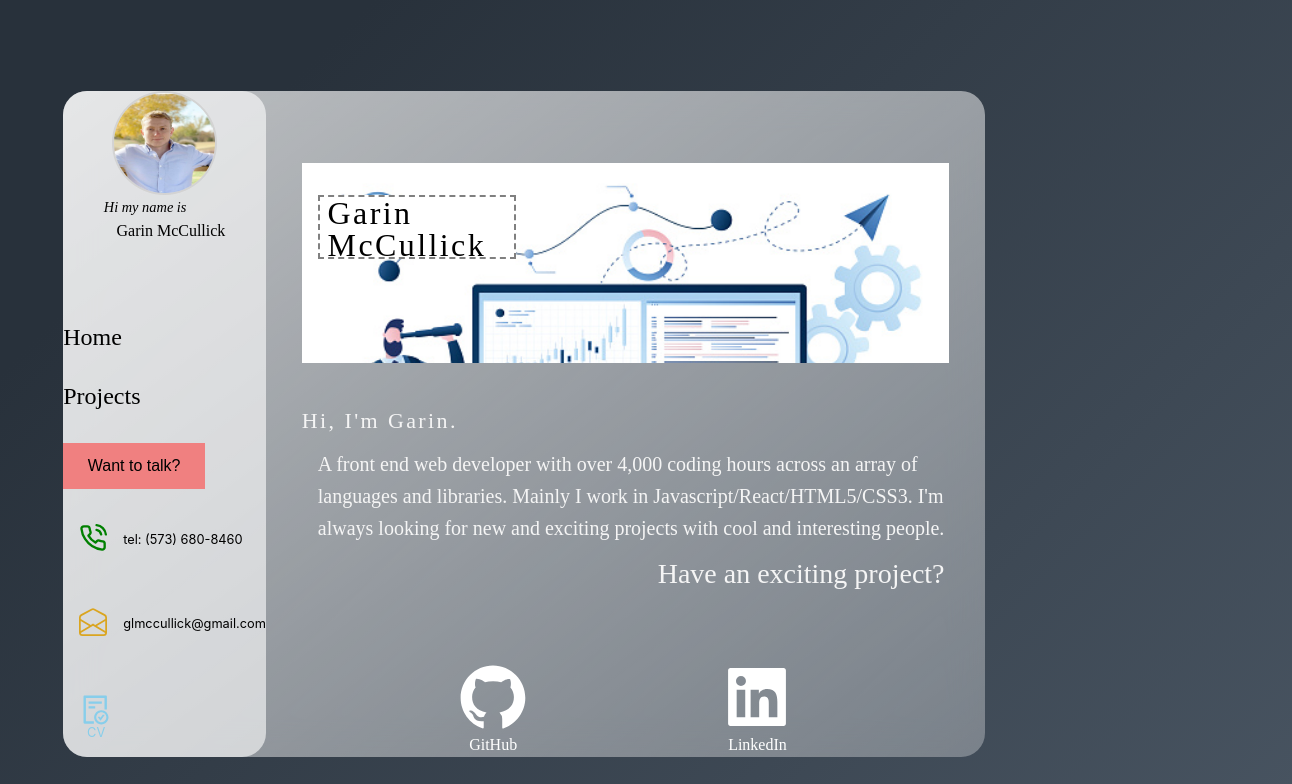
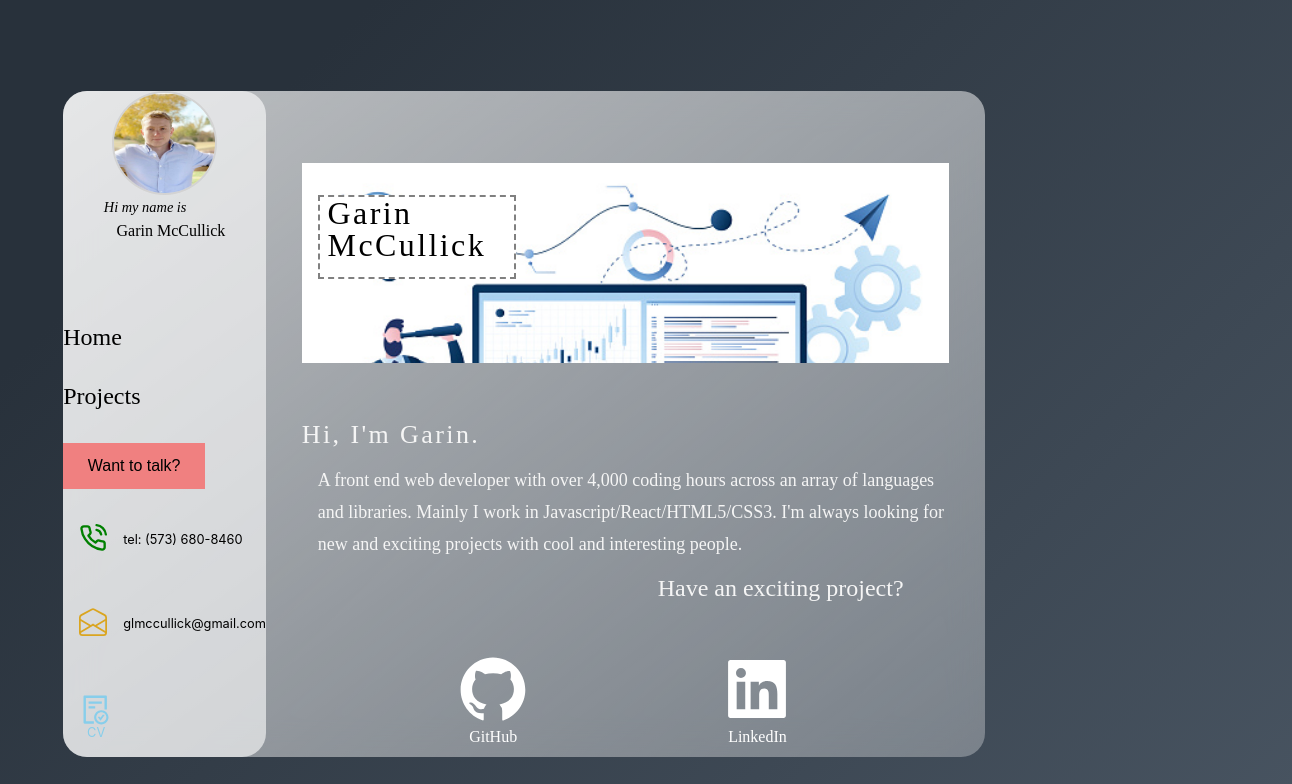
Before and after one commit to GarinMcCullick/personalWebsite, a React (Create React App) app in the folder website/: page / in a window 1536 px wide. Shown: the top 784 px of the page, without its empty margins (244-1536 px from the left). Built offline with nearby package versions, Linux system fonts and the light colour scheme.

Commit message:
fixed 1500px breakpoint

```diff
--- a/website/src/Home.css
+++ b/website/src/Home.css
@@ -120,3 +120,33 @@
     }
 
 }
+
+    @media (min-width:1400px) and (max-width: 1600px){
+
+        .home-name {
+            width:30%;
+            height:40%;
+        }
+
+        .home-name h1{
+            font-size: 32px;
+        }
+
+        .home-description h2 {
+        font-size: 26px;
+        }
+
+        .home-description p{
+            font-size: 18px;
+
+        }
+
+        .home-description h3{
+            font-size: 24px;
+        }
+
+        .home-social{
+            margin-bottom:0.5rem;
+        }
+
+    }
--- a/website/src/Projects.css
+++ b/website/src/Projects.css
@@ -114,6 +114,34 @@ h2{
     letter-spacing: 0.15rem;
 }
 
+}
+
+@media (min-width: 1400px) and (max-width: 1800px) {
+
+    h1 {
+        font-size: 36px;
+        margin-bottom:1rem;
+    }
+
+    h2 {
+        font-size: 36px;
+        padding-top:1rem;
+    }
+
+    .card-text-container{
+        padding-top:0.5rem;
+        height:56%;
+        overflow-x: scroll;
+    }
+
+    .card-text-container p{
+        font-size: 12px;
+    }
+
+    .skill-bar {
+        height:auto;
+        margin-top: 0;
+    }
 }
 
 @media (min-width: 1000px) and (max-width: 1400px) {
```
